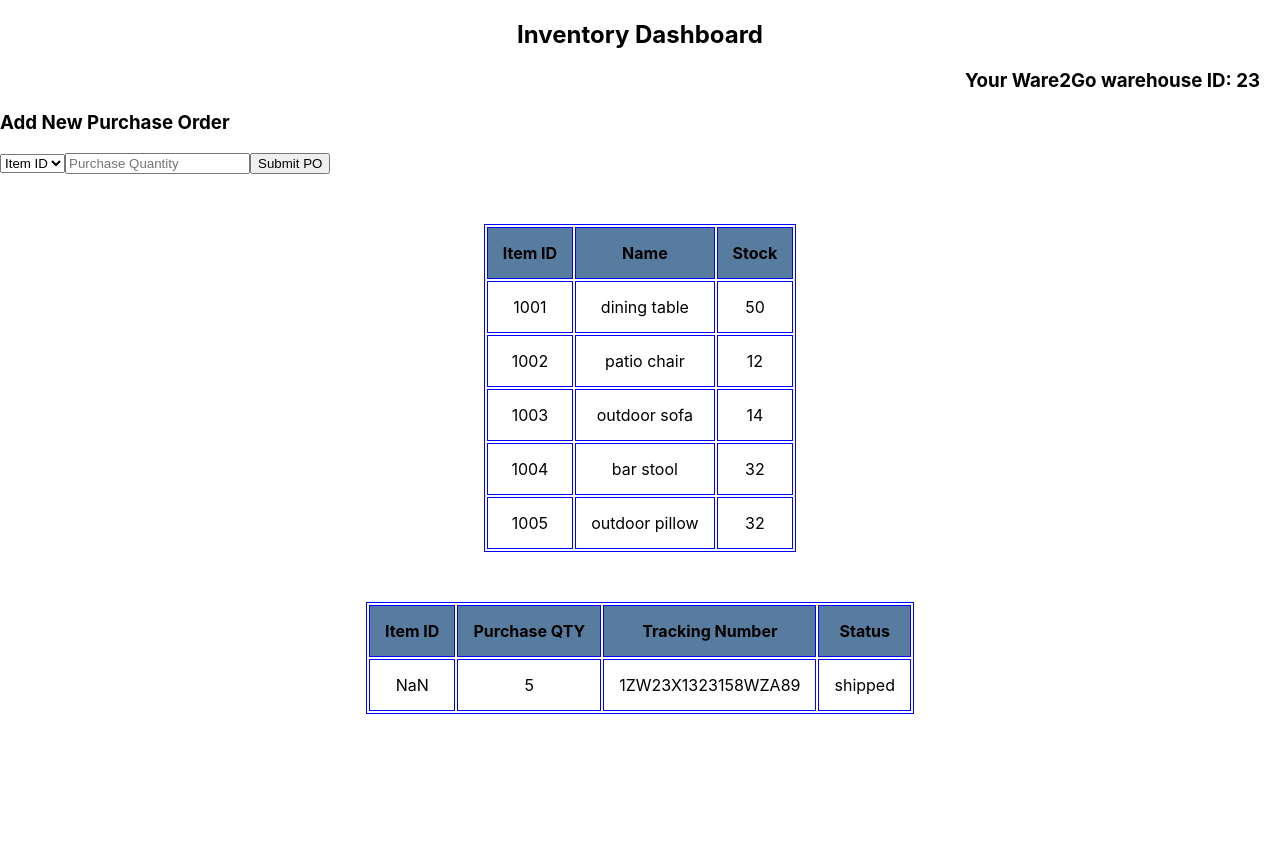
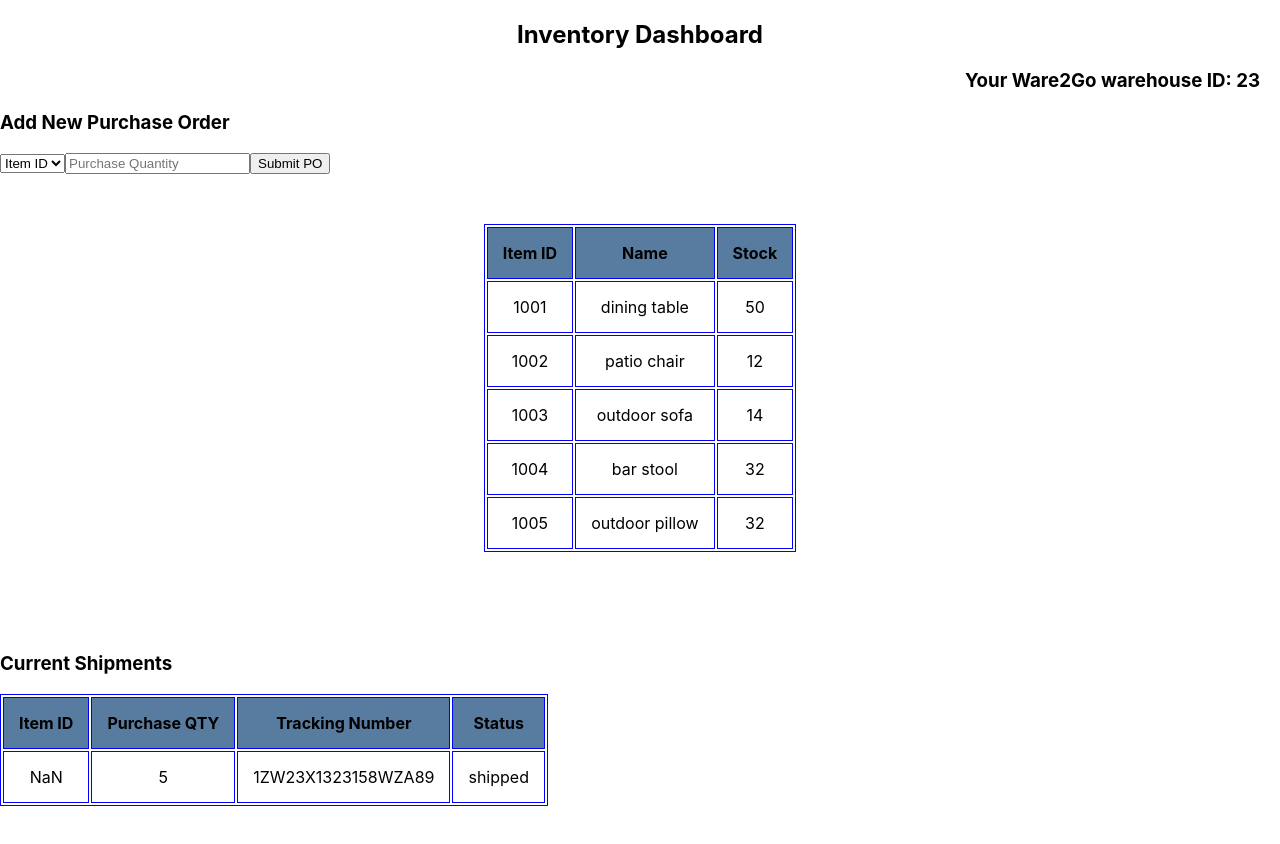
Before and after one commit to ebwittenberg/merchant-manage, a React (Create React App) app: page / in a window 1280 px wide. Both pictures are taken after typing "5" into the empty fields and a click on the button "Submit PO". Shown: the top 844 px of the page. Before the commit the page ends 800 px from the top, so only its background shows below. Built offline with nearby package versions, Linux system fonts and the light colour scheme.

Commit message:
adds spacing between shipments and inventory table

```diff
--- a/src/App.css
+++ b/src/App.css
@@ -23,9 +23,13 @@
   color: #61dafb;
 }
 
-table {
+li {
+  list-style: none;
+}
+.inventory-table {
   margin: 0 auto;
   margin-top: 50px;
+  margin-bottom: 100px;
 }
 
 table, th, td {
--- a/src/App.js
+++ b/src/App.js
@@ -1,5 +1,6 @@
 import React from 'react';
 import './App.css';
+import NavBar from './components/NavBar';
 import InventoryDashboard from './containers/InventoryDashContainer'
 
 function App() {
--- a/src/components/InventoryDashboard.js
+++ b/src/components/InventoryDashboard.js
@@ -31,7 +31,7 @@ class InventoryDashboard extends React.Component {
                     inputValue={this.state.purchaseQty}
                     handleFormSubmit={this._onPOSubmit}
                 />
-                <table>
+                <table className="inventory-table">
                     <tbody>
                         <tr>
                             <th>Item ID</th>
--- a/src/components/TrackingList.js
+++ b/src/components/TrackingList.js
@@ -7,7 +7,10 @@ function TrackingList({shipments}) {
 
     console.log(shipments);
     return (
-    <table>
+        <div>
+            <h3>Current Shipments</h3>
+
+            <table style={{marginBottom: '100px'}}>
                 <tbody>
                     <tr>
                         <th>Item ID</th>
@@ -21,6 +24,9 @@ function TrackingList({shipments}) {
                     }
                 </tbody>
             </table>
+
+
+        </div>
     )
 
 }
```
Lines whose indentation alone changed are shown as unchanged.
